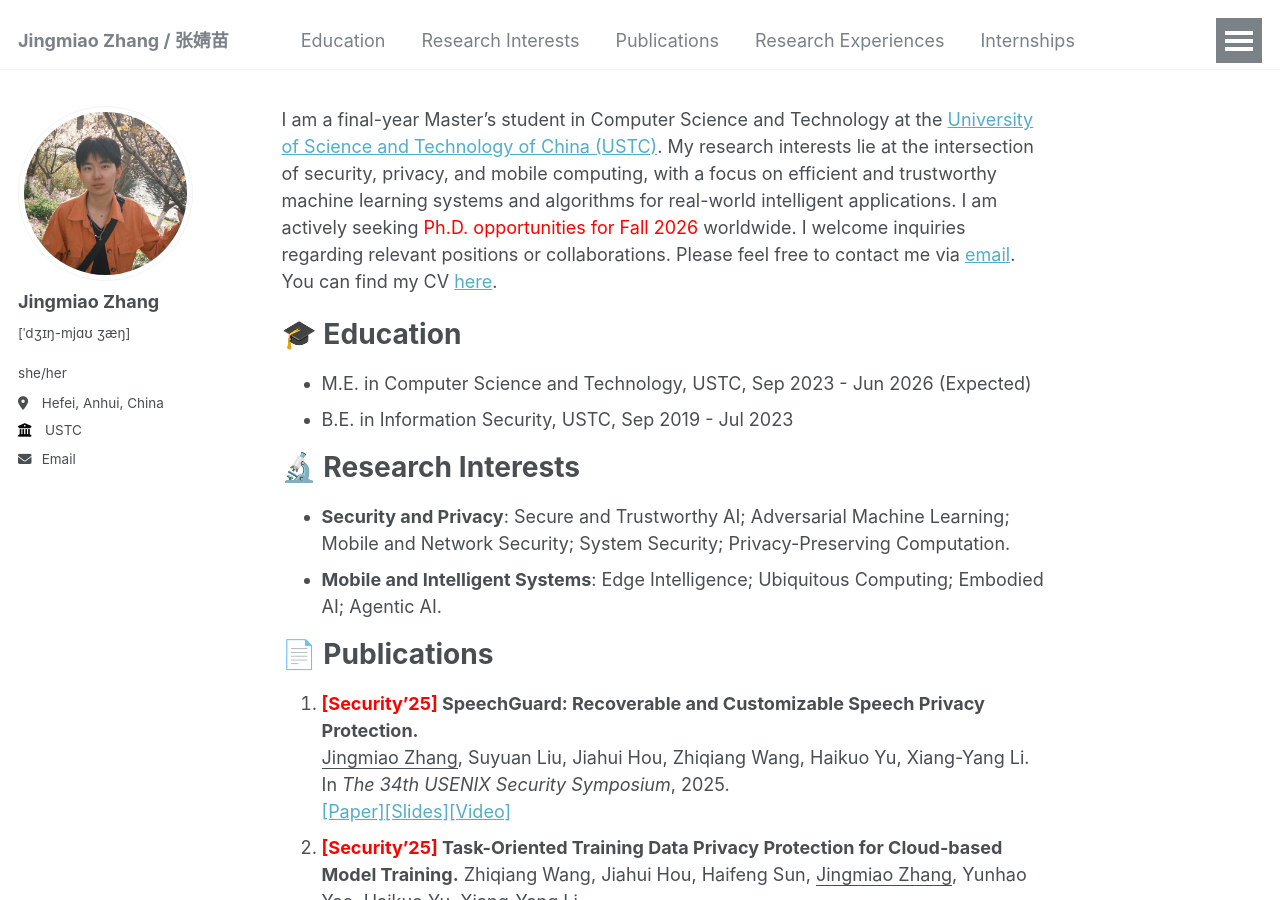
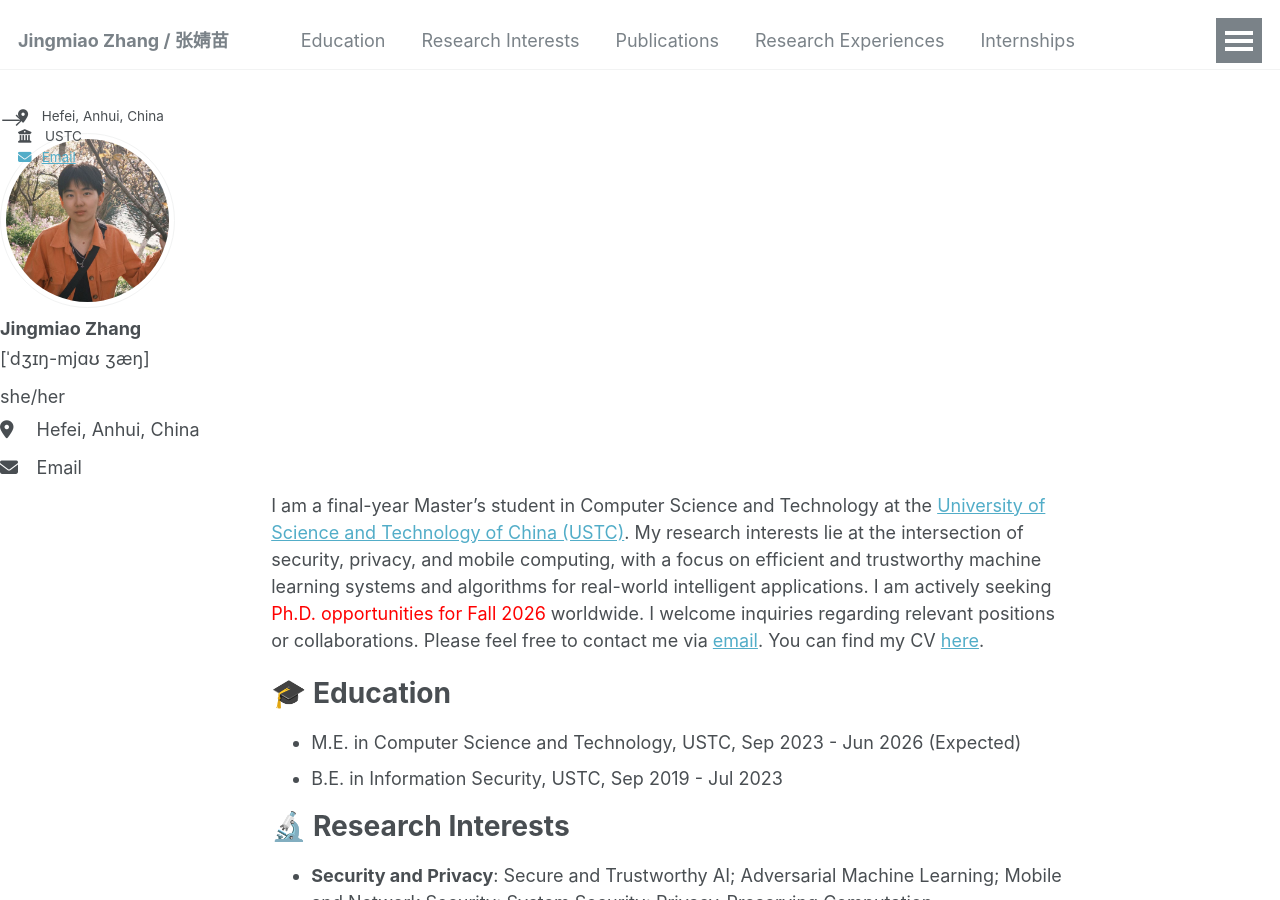
Before and after one commit to Glycineeeee/glycineeeee.github.io, a Jekyll site: the page built from _pages/about.md, in a window 1280 px wide and 900 px high. Built offline with Jekyll 4.4.1, drawn with Linux system fonts in a browser that asks for light colours; a script that is not in the unit is left out.

Commit message:
Update author-profile.html

```diff
--- a/_includes/author-profile.html
+++ b/_includes/author-profile.html
@@ -1,4 +1,4 @@
-{% include base_path %}
+<!-- {% include base_path %}
 
 {% if page.author and site.data.authors[page.author] %}
   {% assign author = site.data.authors[page.author] %}{% else %}{% assign author = site.author %}
@@ -155,4 +155,70 @@
       {% endif %}
     </ul>
   </div>
+</div> -->
+
+{% include base_path %}
+
+{% if page.author and site.data.authors[page.author] %}
+  {% assign author = site.data.authors[page.author] %}
+{% else %}
+  {% assign author = site.author %}
+{% endif %}
+
+<div itemscope itemtype="http://schema.org/Person">
+
+  <!-- Avatar -->
+  <div class="author__avatar">
+    {% if author.avatar contains "://" %}
+      <img src="{{ author.avatar }}" alt="{{ author.name }}">
+    {% else %}
+      <img src="{{ author.avatar | prepend: "/images/" | prepend: base_path }}"
+           class="author__avatar"
+           alt="{{ author.name }}">
+    {% endif %}
+  </div>
+
+  <!-- Name / Bio / Pronouns -->
+  <div class="author__content">
+    <h3 class="author__name">{{ author.name }}</h3>
+
+    {% if author.bio %}
+      <p class="author__bio">{{ author.bio }}</p>
+    {% endif %}
+
+    {% if author.pronouns %}
+      <p class="author__pronouns">{{ author.pronouns }}</p>
+    {% endif %}
+  </div>
+
+  <!-- Location / Email -->
+  <div class="author__urls-wrapper">
+    <ul class="author__urls social-icons">
+      {% if author.location %}
+        <li class="author__desktop">
+          <i class="fa-solid fa-location-dot icon-pad-right" aria-hidden="true"></i>
+          {{ author.location }}
+        </li>
+      {% endif %}
+
+      {% if author.email %}
+        <li>
+          <a href="mailto:{{ author.email }}">
+            <i class="fas fa-fw fa-envelope icon-pad-right" aria-hidden="true"></i>
+            {{ site.data.ui-text[site.locale].email_label | default: "Email" }}
+          </a>
+        </li>
+      {% endif %}
+    </ul>
+
+    <!-- ClustrMaps Globe -->
+    <div style="text-align: center; transform: scale(0.25); transform-origin: top center; margin-top: 0.5em;">
+      <script
+        type="text/javascript"
+        id="clstr_globe"
+        src="//clustrmaps.com/globe.js?d=QE-4g5YC0OPMwEWJqigZA1hwMzkDrtZOXrNmQ0npvEY">
+      </script>
+    </div>
+  </div>
+
 </div>
```
